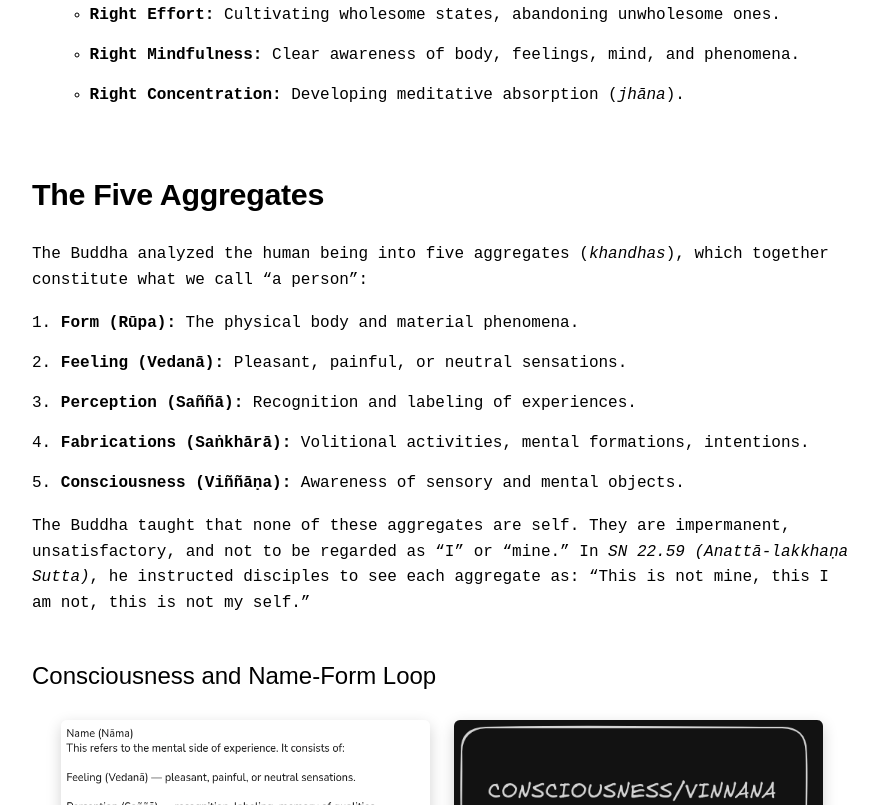
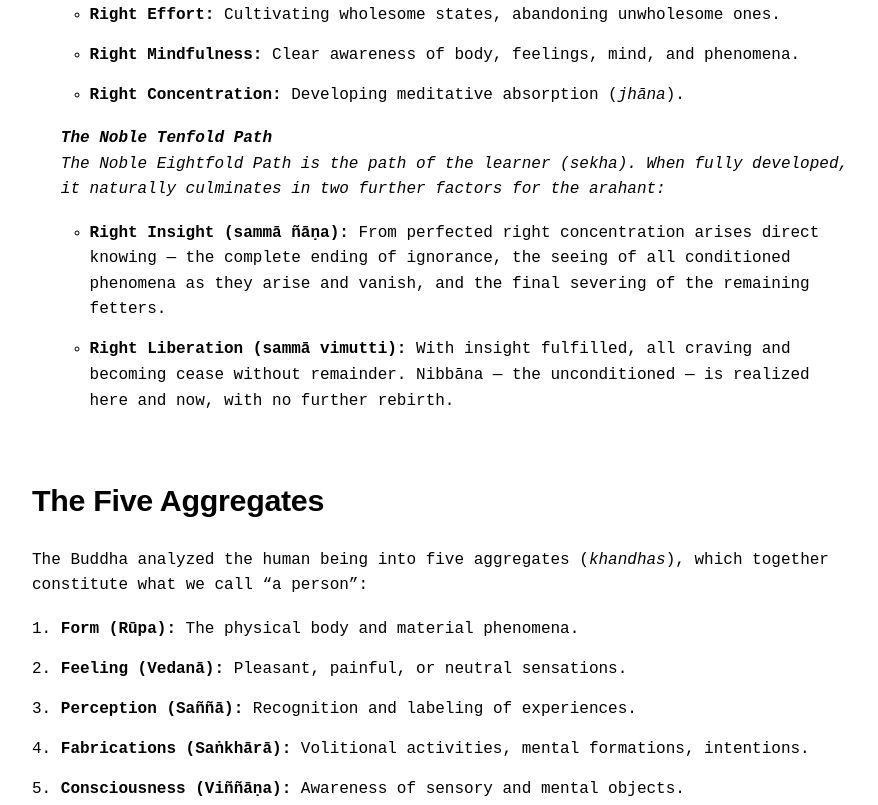
Before and after one commit to bldnwine/kernelteach, a plain HTML site: page index.html in a window 1280 px wide. Shown: the part 958-1763 px from the top of the page, without its empty margins (198-1076 px from the left). Drawn offline with Linux system fonts and the light colour scheme; a web font is replaced by a local one.

Commit message:
tenfold path

```diff
--- a/index.html
+++ b/index.html
@@ -123,6 +123,12 @@
         <li><span class="bold">Right Mindfulness:</span> Clear awareness of body, feelings, mind, and phenomena.</li>
         <li><span class="bold">Right Concentration:</span> Developing meditative absorption (<span class="italic">jhāna</span>).</li>
       </ul>
+      <p class="italic"><strong>The Noble Tenfold Path</strong><br>
+The Noble Eightfold Path is the path of the learner (sekha). When fully developed, it naturally culminates in two further factors for the arahant:</p>
+      <ul>
+        <li><span class="bold">Right Insight (sammā ñāṇa):</span> From perfected right concentration arises direct knowing — the complete ending of ignorance, the seeing of all conditioned phenomena as they arise and vanish, and the final severing of the remaining fetters.</li>
+        <li><span class="bold">Right Liberation (sammā vimutti):</span> With insight fulfilled, all craving and becoming cease without remainder. Nibbāna — the unconditioned — is realized here and now, with no further rebirth.</li>
+      </ul>
     </li>
   </ol>
 
@@ -214,7 +220,6 @@
   <p>Jhāna stabilizes the mind, making it clear and concentrated. This stability allows insight into impermanence, unsatisfactoriness, and not-self. While insight can arise without deep absorption, the jhānas provide a powerful foundation for penetrating the nature of reality and achieving liberation. The Buddha consistently emphasized that concentration and insight work together: concentration steadies the mind, insight liberates it.</p>
 
   <h2>The Removal of the Fetters (Saṃyojana)</h2>
-  <p>Liberation is the systematic severing of the ten fetters that bind consciousness to the cycle of rebirth:</p>
   <ol>
     <li><span class="bold">Identity View (Sakkāya-diṭṭhi):</span> The misconception that any of the five aggregates constitute a permanent "self."</li>
     <li><span class="bold">Doubt (Vicikicchā):</span> Uncertainty regarding the Buddha’s map of reality and the effectiveness of the path.</li>
@@ -253,7 +258,6 @@
 </section>
 
   <h3>The Stages of Release</h3>
-  <p>The path deconstructs these fetters in a specific, irreversible sequence:</p>
   <ul>
     <li><span class="bold">Stream-entry (Sotāpatti):</span> Completely severs the first three fetters. The illusion of a solid "I" is shattered.</li>
     <li><span class="bold">Once-return (Sakadāgāmitā):</span> Significantly weakens the 4th and 5th fetters (sensual desire and ill will).</li>
@@ -261,7 +265,6 @@
     <li><span class="bold">Arahantship:</span> Eradicates the remaining five "higher" fetters (6–10). The root of ignorance is pulled up, and the cycle of rebirth ceases permanently.</li>
   </ul>
 
-  <h2>Conclusion</h2>
   <p>Together, these teachings form a coherent path: understanding unsatisfactoriness, seeing through the aggregates, realizing not-self, and cultivating concentration and insight to reach Nibbāna.</p>
 
 </body>
```
Also changed, not shown: 1 other file.
